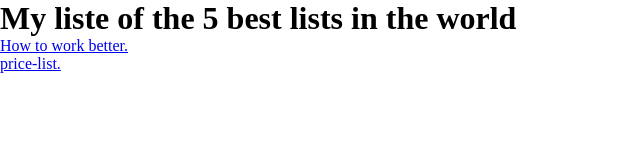
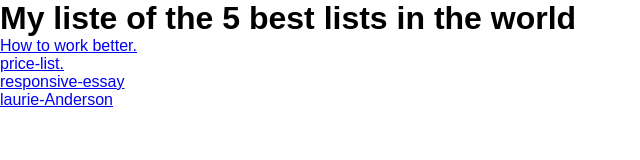
Before and after one commit to CKRYD/GR451_nathanael_stoudmann_top_liste, a plain HTML site: page index.html in a window 1280 px wide. Shown: the whole page, without its empty margins (0-640 px from the left). Drawn offline with Linux system fonts and the light colour scheme.

Commit message:
fvzdazduzqbduiqbd

```diff
--- a/index.html
+++ b/index.html
@@ -5,7 +5,14 @@
 	<meta name="viewport" content="width=device-width, initial-scale=1.0">
 	<title>My liste of the 5 best lists in the world</title>
 	<link rel="stylesheet" href="style.css">
+	<link rel="cooper-font/cooper-font.css">
 </head>
+<style>
+
+	body{
+		font-family:"cooper-font",sans-serif
+	}
+</style>
 <body>
 	<h1>My liste of the 5 best lists in the world</h1>
 <ul>
@@ -19,6 +26,16 @@
 			price-list.
 		</a>
 	</li>
+	<li>
+		<a href="responsive-essay.html">
+			responsive-essay
+		</a>
+	</li>
+	<li>
+		<a href="laurie-Anderson.html">
+			laurie-Anderson
+		</a>
+	</li>
 </ul>
 
 </body>
```
Also changed, not shown: laurie-Anderson.html (+2 -1 lines).
